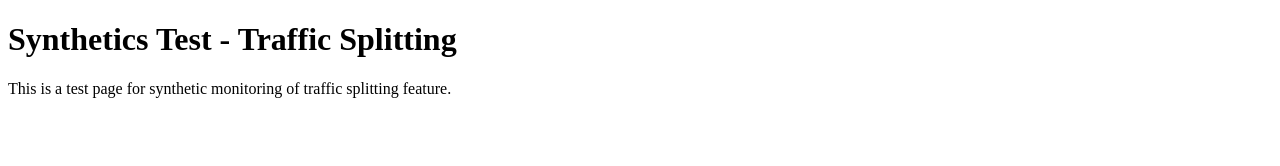
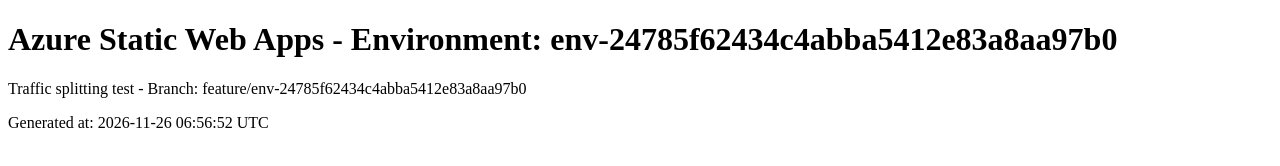
Before and after one commit to static-web-apps-testing-org/synthetics-swa-traffic-24785f62434c4abba5412e83a8aa97b0, a plain HTML site: page index.html in a window 1280 px wide. Drawn offline with Linux system fonts and the light colour scheme.

Commit message:
Update index.html for env-24785f62434c4abba5412e83a8aa97b0

```diff
--- a/index.html
+++ b/index.html
@@ -1,10 +1,11 @@
 <!DOCTYPE html>
 <html>
 <head>
-<title>Synthetics Test - Traffic Splitting</title>
+<title>Environment: env-24785f62434c4abba5412e83a8aa97b0</title>
 </head>
 <body>
-<h1>Synthetics Test - Traffic Splitting</h1>
-<p>This is a test page for synthetic monitoring of traffic splitting feature.</p>
+<h1>Azure Static Web Apps - Environment: env-24785f62434c4abba5412e83a8aa97b0</h1>
+<p>Traffic splitting test - Branch: feature/env-24785f62434c4abba5412e83a8aa97b0</p>
+<p>Generated at: 2026-11-26 06:56:52 UTC</p>
 </body>
 </html>
```
